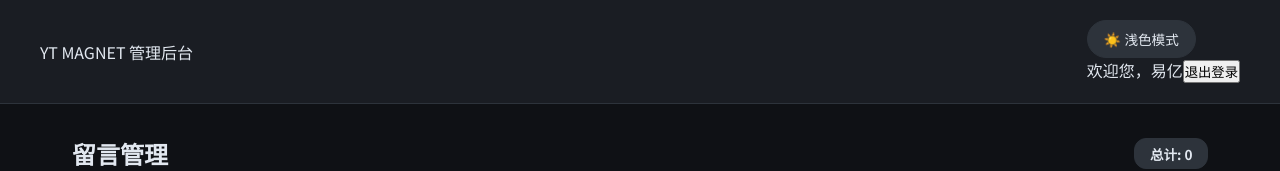
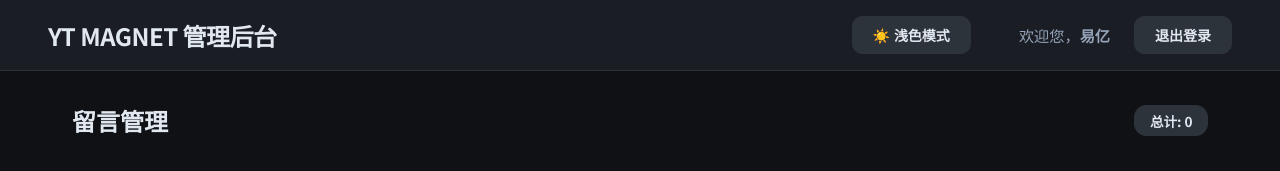
Before and after one commit to Gustavo-Yi/ytmagnet-dynamic, a React (Vite) app: page /admin in a window 1280 px wide. Shown: the top 171 px of the page. Built offline with nearby package versions, Linux system fonts and the light colour scheme; no server answers; sample sign-in values are in the browser's storage.

Commit message:
style: redesign header UI for consistency and improved spacing

```diff
--- a/src/pages/Admin.css
+++ b/src/pages/Admin.css
@@ -119,7 +119,7 @@
 
 .admin-header {
     background: var(--admin-header-bg);
-    padding: 1.25rem 2.5rem;
+    padding: 1rem 3rem;
     display: flex;
     justify-content: space-between;
     align-items: center;
@@ -129,25 +129,54 @@
     z-index: 100;
 }
 
-.theme-toggle-btn {
+.admin-logo {
+    font-weight: 800;
+    font-size: 1.5rem;
+    letter-spacing: -0.5px;
+    color: var(--admin-text);
+}
+
+.admin-actions {
+    display: flex;
+    align-items: center;
+    gap: 3rem;
+}
+
+.user-profile {
+    display: flex;
+    align-items: center;
+    gap: 1.5rem;
+}
+
+.welcome-text {
+    font-size: 0.95rem;
+    color: var(--admin-text-muted);
+}
+
+.admin-btn {
     background: var(--admin-count-bg);
     border: 1px solid var(--admin-border);
     color: var(--admin-text);
-    padding: 0.5rem 1rem;
-    border-radius: 2rem;
+    padding: 0.5rem 1.25rem;
+    border-radius: 10px;
     cursor: pointer;
-    font-size: 0.85rem;
-    font-weight: 500;
+    font-size: 0.875rem;
+    font-weight: 600;
     display: flex;
     align-items: center;
     gap: 0.6rem;
-    transition: all 0.3s cubic-bezier(0.4, 0, 0.2, 1);
+    transition: all 0.25s ease;
+    white-space: nowrap;
 }
 
-.theme-toggle-btn:hover {
+.admin-btn:hover {
+    border-color: var(--admin-primary);
     background: var(--admin-border);
-    transform: translateY(-1px);
-    box-shadow: var(--admin-shadow);
+}
+
+.admin-btn.logout:hover {
+    border-color: var(--admin-danger);
+    color: var(--admin-danger);
 }
 
 .admin-main {
--- a/src/pages/AdminPage.jsx
+++ b/src/pages/AdminPage.jsx
@@ -75,16 +75,18 @@ const AdminPage = () => {
         <div className={`admin-dashboard ${isLightTheme ? 'light-theme' : ''}`}>
             <header className="admin-header">
                 <div className="admin-logo">YT MAGNET 管理后台</div>
-                <div className="admin-user-info">
+                <div className="admin-actions">
                     <button
                         onClick={() => setIsLightTheme(!isLightTheme)}
-                        className="theme-toggle-btn"
+                        className="admin-btn"
                         title={isLightTheme ? "切换到深色模式" : "切换到浅色模式"}
                     >
                         {isLightTheme ? '🌙' : '☀️'} {isLightTheme ? '深色模式' : '浅色模式'}
                     </button>
-                    <span>欢迎您，易亿</span>
-                    <button onClick={handleLogout} className="logout-btn">退出登录</button>
+                    <div className="user-profile">
+                        <span className="welcome-text">欢迎您，<strong>易亿</strong></span>
+                        <button onClick={handleLogout} className="admin-btn logout">退出登录</button>
+                    </div>
                 </div>
             </header>
 
```
